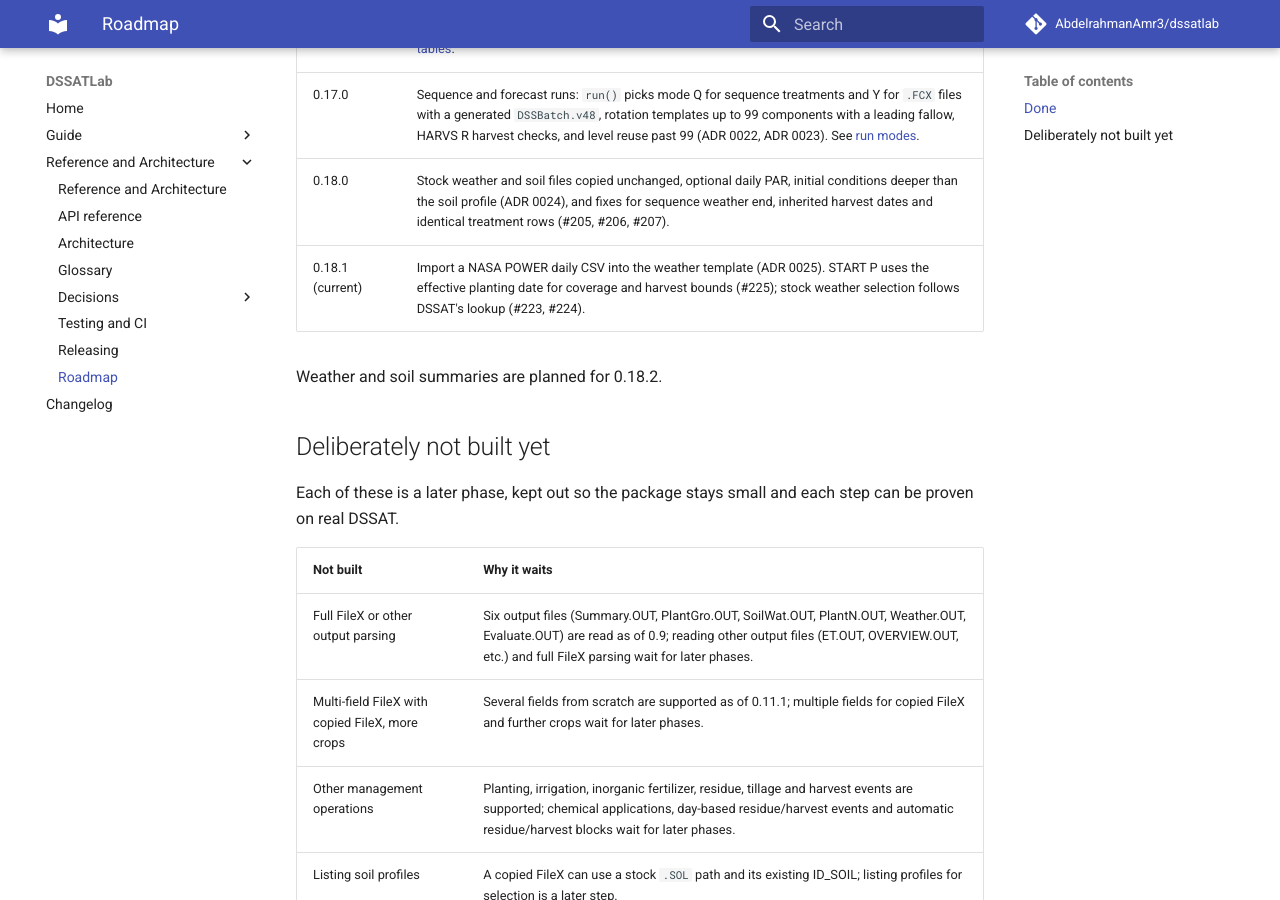
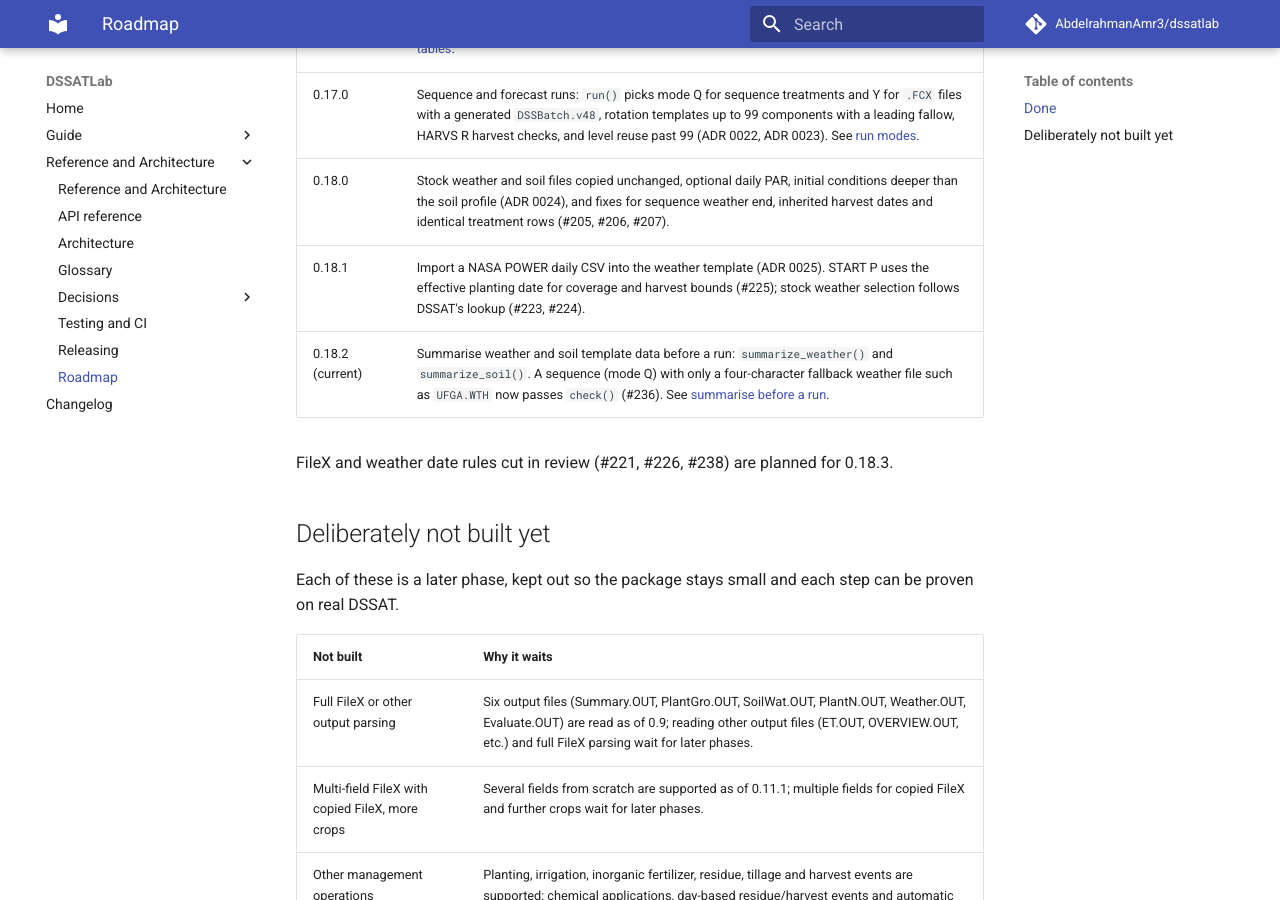
Before and after one commit to AbdelrahmanAmr3/dssatlab, an MkDocs documentation site: the page built from docs/reference/roadmap.md, in a window 1280 px wide and 900 px high, scrolled down 2185 px. Built offline with MkDocs 1.6.1 and Material for MkDocs 9.7.7, drawn with Linux system fonts in a browser that asks for light colours; comment, search, counter and statistics services are not loaded.

Commit message:
Add the 0.18.2 row to the docs roadmap
Co-Authored-By: Claude Opus 5.5 <noreply@anthropic.com>

```diff
--- a/docs/reference/roadmap.md
+++ b/docs/reference/roadmap.md
@@ -32,9 +32,10 @@ What each version added, and what is deliberately not built yet. The full histor
 | 0.16.1 | Residue, tillage and harvest events per treatment and rotation component, including fallows; same-date events, RESID/HARVS checks and harvest_management (ADR 0021). See the [field tables](../guide/experiment.md#residues-tillage-and-harvest). |
 | 0.17.0 | Sequence and forecast runs: `run()` picks mode Q for sequence treatments and Y for `.FCX` files with a generated `DSSBatch.v48`, rotation templates up to 99 components with a leading fallow, HARVS R harvest checks, and level reuse past 99 (ADR 0022, ADR 0023). See [run modes](../guide/run-filex.md#run-modes-sequences-and-forecasts). |
 | 0.18.0 | Stock weather and soil files copied unchanged, optional daily PAR, initial conditions deeper than the soil profile (ADR 0024), and fixes for sequence weather end, inherited harvest dates and identical treatment rows (#205, #206, #207). |
-| 0.18.1 (current) | Import a NASA POWER daily CSV into the weather template (ADR 0025). START P uses the effective planting date for coverage and harvest bounds (#225); stock weather selection follows DSSAT's lookup (#223, #224). |
+| 0.18.1 | Import a NASA POWER daily CSV into the weather template (ADR 0025). START P uses the effective planting date for coverage and harvest bounds (#225); stock weather selection follows DSSAT's lookup (#223, #224). |
+| 0.18.2 (current) | Summarise weather and soil template data before a run: `summarize_weather()` and `summarize_soil()`. A sequence (mode Q) with only a four-character fallback weather file such as `UFGA.WTH` now passes `check()` (#236). See [summarise before a run](../guide/simulation.md#summarise-your-weather-and-soil-before-a-run). |
 
-Weather and soil summaries are planned for 0.18.2.
+FileX and weather date rules cut in review (#221, #226, #238) are planned for 0.18.3.
 
 ## Deliberately not built yet
 
```
